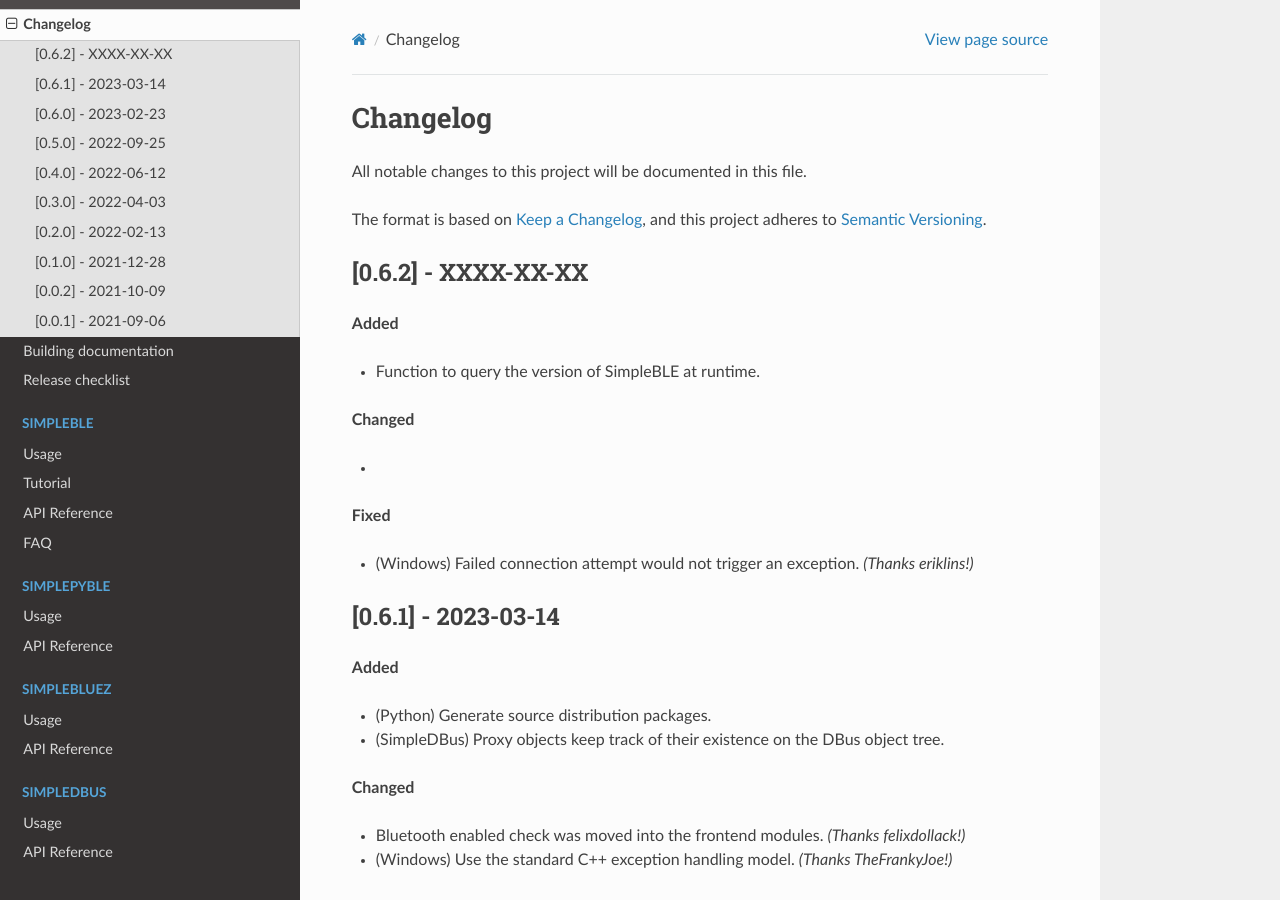
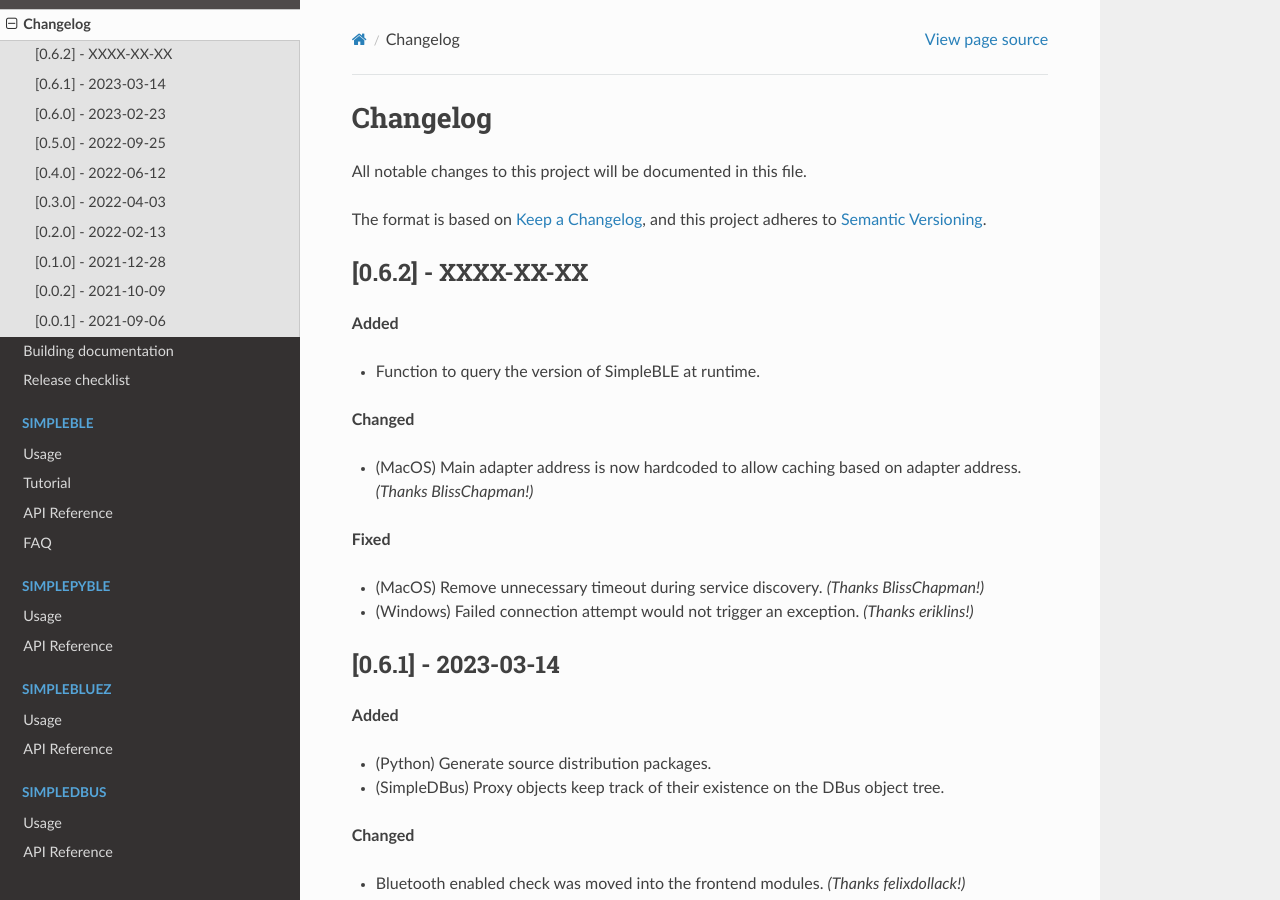
Before and after one commit to OpenBluetoothToolbox/SimpleBLE, a Sphinx documentation site: the page built from docs/changelog.rst, in a window 1280 px wide and 900 px high. Built offline with Sphinx 7.4.7 and the Read the Docs theme 2.0.0, drawn with Linux system fonts in a browser that asks for light colours.

Commit message:
Update changelog

```diff
--- a/docs/changelog.rst
+++ b/docs/changelog.rst
@@ -14,10 +14,11 @@
 
 **Changed**
 
--
+- (MacOS) Main adapter address is now hardcoded to allow caching based on adapter address. *(Thanks BlissChapman!)*
 
 **Fixed**
 
+- (MacOS) Remove unnecessary timeout during service discovery. *(Thanks BlissChapman!)*
 - (Windows) Failed connection attempt would not trigger an exception. *(Thanks eriklins!)*
 
 
```
Also changed, not shown: 1 other file.
